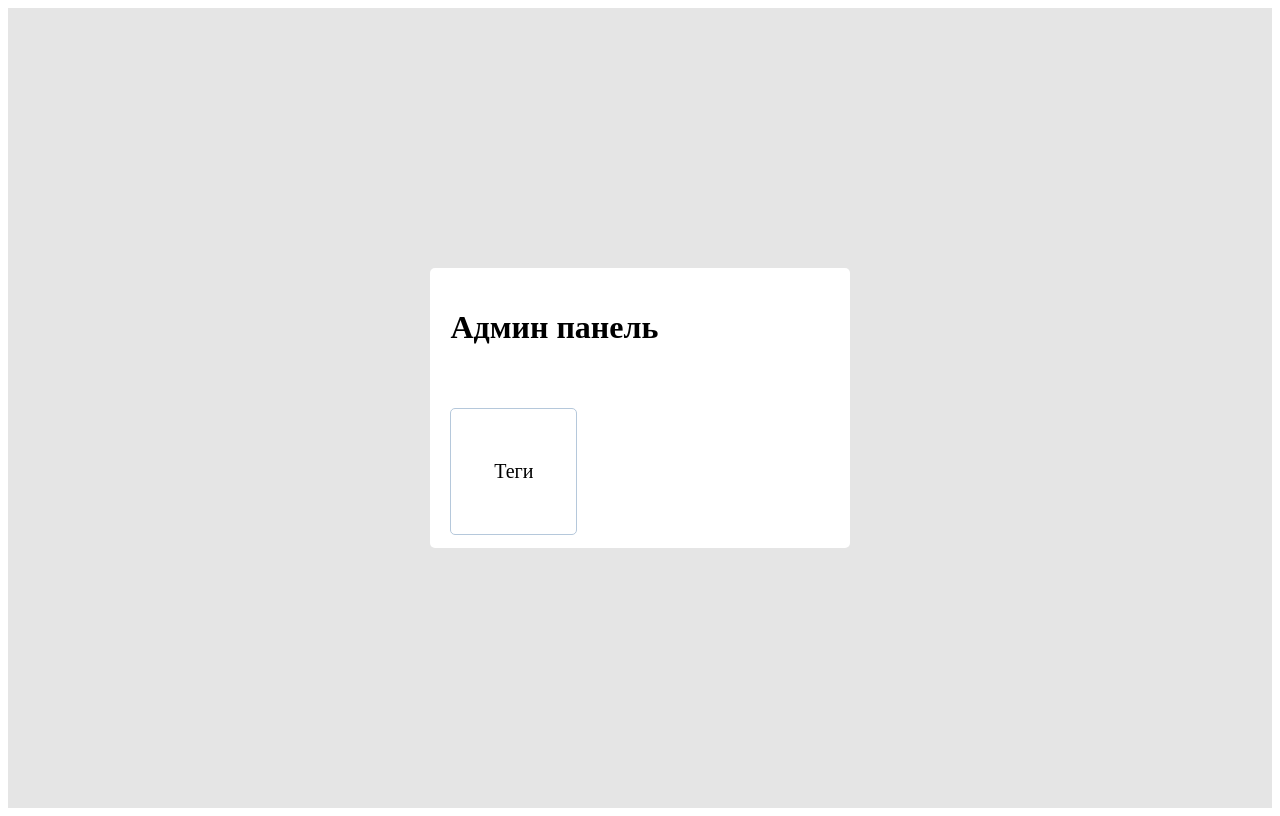
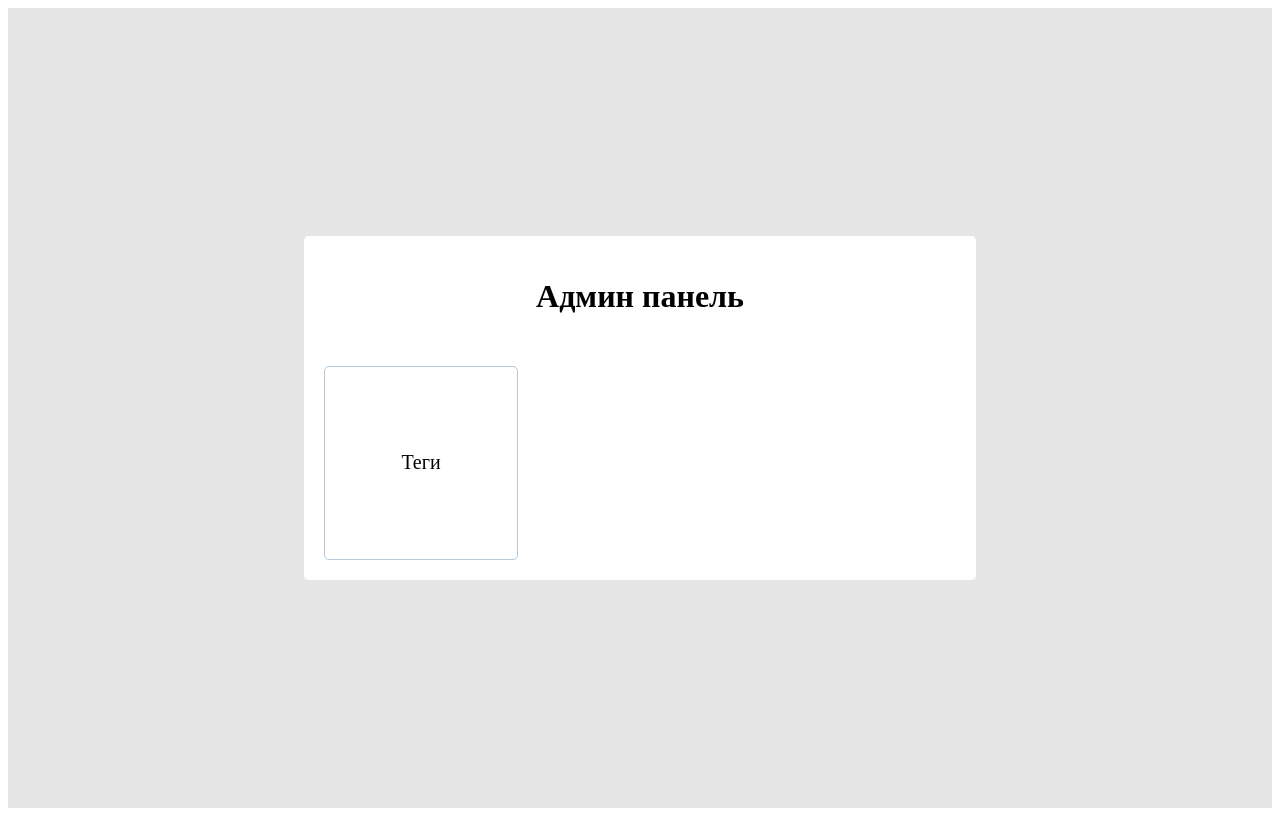
Before and after one commit to ProjectMeowInc/meowlib.frontend.remaster, a Next.js app: page /admin/MainAdminPage/MainAdminPage in a window 1280 px wide. Built offline with nearby package versions, Linux system fonts and the light colour scheme.

Commit message:
Сделана адаптация главной страницы админ панели

```diff
--- a/src/pages/admin/MainAdminPage/UI/MainAdminPageListItem/mainAdminPage.module.css
+++ b/src/pages/admin/MainAdminPage/UI/MainAdminPageListItem/mainAdminPage.module.css
@@ -1,6 +1,8 @@
+@media (min-width: 0) {
     .link {
-    width: 125px;
-    height: 125px;
+        width: 50dvw;
+        height: 50dvw;
+        margin-top: 30px;
         border: 1px solid #B5C8DB;
         text-decoration: none;
         color: black;
@@ -17,3 +19,32 @@
         color: white;
         box-shadow: 0 0 50px rgba(0, 0, 0, 0.2);
     }
+}
+
+@media (min-height: 375px) {
+    .link {
+        width: 40dvw;
+        height: 40dvw;
+    }
+}
+
+@media (min-width: 768px) {
+    .link {
+        width: 20dvw;
+        height: 20dvw;
+    }
+}
+
+@media (min-width: 1024px) {
+    .link {
+        width: 15dvw;
+        height: 15dvw;
+    }
+}
+
+@media (min-width: 1440px) {
+    .link {
+        width: 7dvw;
+        height: 7dvw;
+    }
+}
--- a/src/pages/admin/MainAdminPage/mainAdminPage.module.css
+++ b/src/pages/admin/MainAdminPage/mainAdminPage.module.css
@@ -1,3 +1,4 @@
+@media (min-height: 0) {
     .wrapper {
         width: 100%;
         height: 100dvh;
@@ -8,9 +9,10 @@
     }
 
     .panel {
+        text-align: center;
         padding: 20px;
-    width: 30%;
-    height: 30dvh;
+        width: 100%;
+        min-height: 70dvh;
         background-color: white;
         border-radius: 5px;
         display: flex;
@@ -20,8 +22,35 @@
 
     .items {
         width: 100%;
-    height: 50%;
         display: flex;
+        flex-direction: column;
         align-items: center;
+    }
+}
+
+@media (min-width: 375px) {
+    .items {
+        flex-direction: row;
         flex-wrap: wrap;
+        justify-content: space-between;
     }
+}
+
+@media (min-width: 768px) {
+    .panel {
+        width: 75%;
+        min-height: 30%;
+    }
+}
+
+@media (min-width: 1024px) {
+    .panel {
+        width: 50%;
+    }
+}
+
+@media (min-width: 1440px) {
+    .panel {
+        width: 30%;
+    }
+}
```
Lines whose indentation alone changed are shown as unchanged.
